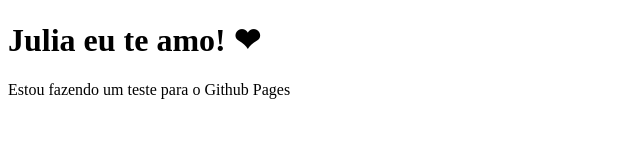
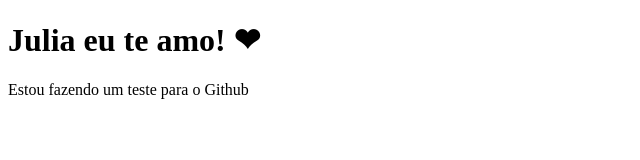
Before and after one commit to ewertonjbv/site.github.io, a plain HTML site: page index.html in a window 1280 px wide. Shown: the full height of the page, 0-640 px from the left. Drawn offline with Linux system fonts and the light colour scheme.

Commit message:
retirei a palavra (pages)

```diff
--- a/index.html
+++ b/index.html
@@ -10,7 +10,7 @@
 
 <body>
     <h1>Julia eu te amo! ❤</h1>
-    <p>Estou fazendo um teste para o Github Pages</p>
+    <p>Estou fazendo um teste para o Github</p>
 </body>
 
 </html>
```
